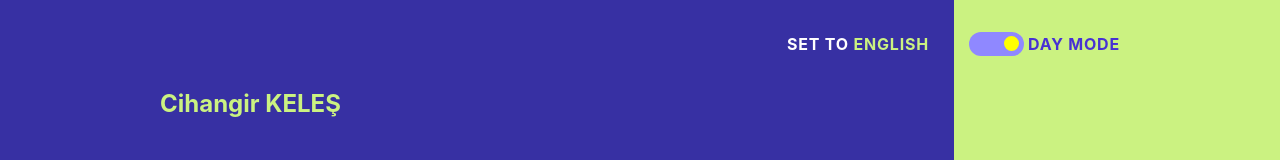
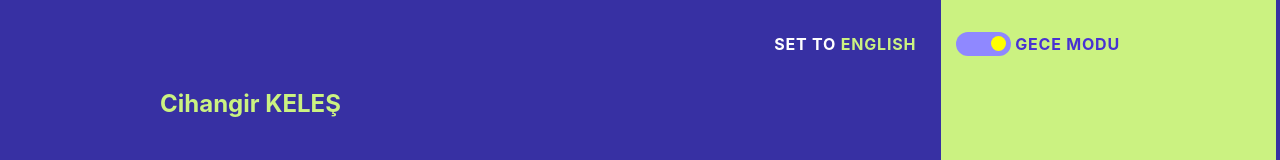
Before and after one commit to CihangirKELES/personel-web-site, a React (Create React App) app in the folder portfolio/: page / in a window 1280 px wide. Shown: the top 160 px of the page. Built offline with nearby package versions, Linux system fonts and the light colour scheme; no server answers.

Commit message:
css bug fix

```diff
--- a/portfolio/src/components/Header.js
+++ b/portfolio/src/components/Header.js
@@ -4,6 +4,7 @@ import { myContext } from '../context/myContext';
 const Header = () => {
   const { english, languageHandler, darkModeHandler, theme } = useContext(myContext);
 
+  //tema değiş. kont.
   const handleDarkModeChange = (e) => {
     darkModeHandler(e.target.checked ? 'dark' : 'light');
   };
@@ -22,7 +23,7 @@ const Header = () => {
             </span>
           ) : (
             <span className="dark:text-[#777777]">
-              {'SET TO '}
+              {'SET TO ' }
               <span className="font-inter font-bold text-base leading-5 tracking-wider text-[#CBF281] hover:text-[#BAB2E7] dark:hover:text-white dark:text-[#BAB2E7]">
                 ENGLISH
               </span>
@@ -43,8 +44,7 @@ const Header = () => {
         <p className="font-inter font-bold text-base leading-4 tracking-wider pl-1 text-[#4731D3] dark:text-[#D9D9D9]">
           {theme === 'dark'
             ? (!english ? 'DARK MODE' : 'GECE MODU')
-            : (!english ? 'DAY MODE' : 'GÜNDÜZ MODU')
-          }
+            : (english ? 'DARK MODE' : 'GECE MODU')}
         </p>
       </div>
     </div>
```
